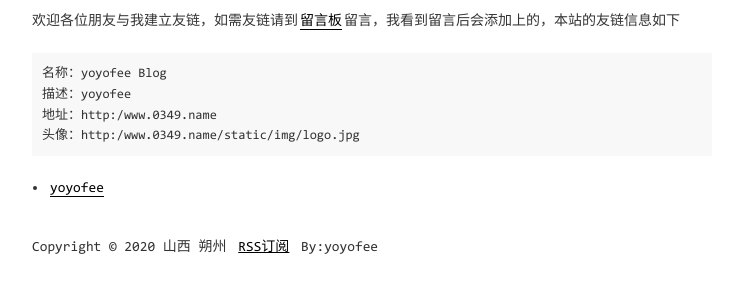
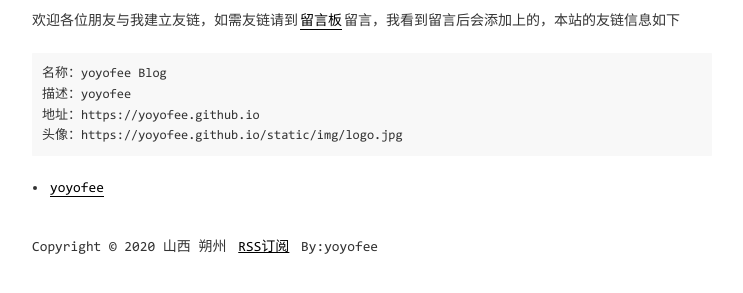
Before and after one commit to yoyofee/yoyofee.github.io, a Jekyll site: the page built from pages/links.md, in a window 1280 px wide. Shown: the part 167-460 px from the top of the page, without its empty margins (268-1011 px from the left). Built offline with Jekyll 4.4.1, drawn with Linux system fonts in a browser that asks for light colours; comment, search, counter and statistics services are not loaded; a file with an impossible date is left out.

Commit message:
Update _config.yml

```diff
--- a/_config.yml
+++ b/_config.yml
@@ -17,7 +17,7 @@ exclude: ['CNAME', 'README.md', 'LICENSE', '_site', 'dist', 'Gemfile', 'Gemfile.
 
 # 域名配置
 # baseurl配置,如果网站部署在根目录下的其他目录中，请设置为 /目录名
-domainUrl: 'http:/www.0349.name'
+domainUrl: 'https://yoyofee.github.io'
 baseurl: ''
 
 # 吐个槽地址，会在chat页面中重定向到该地址
```
